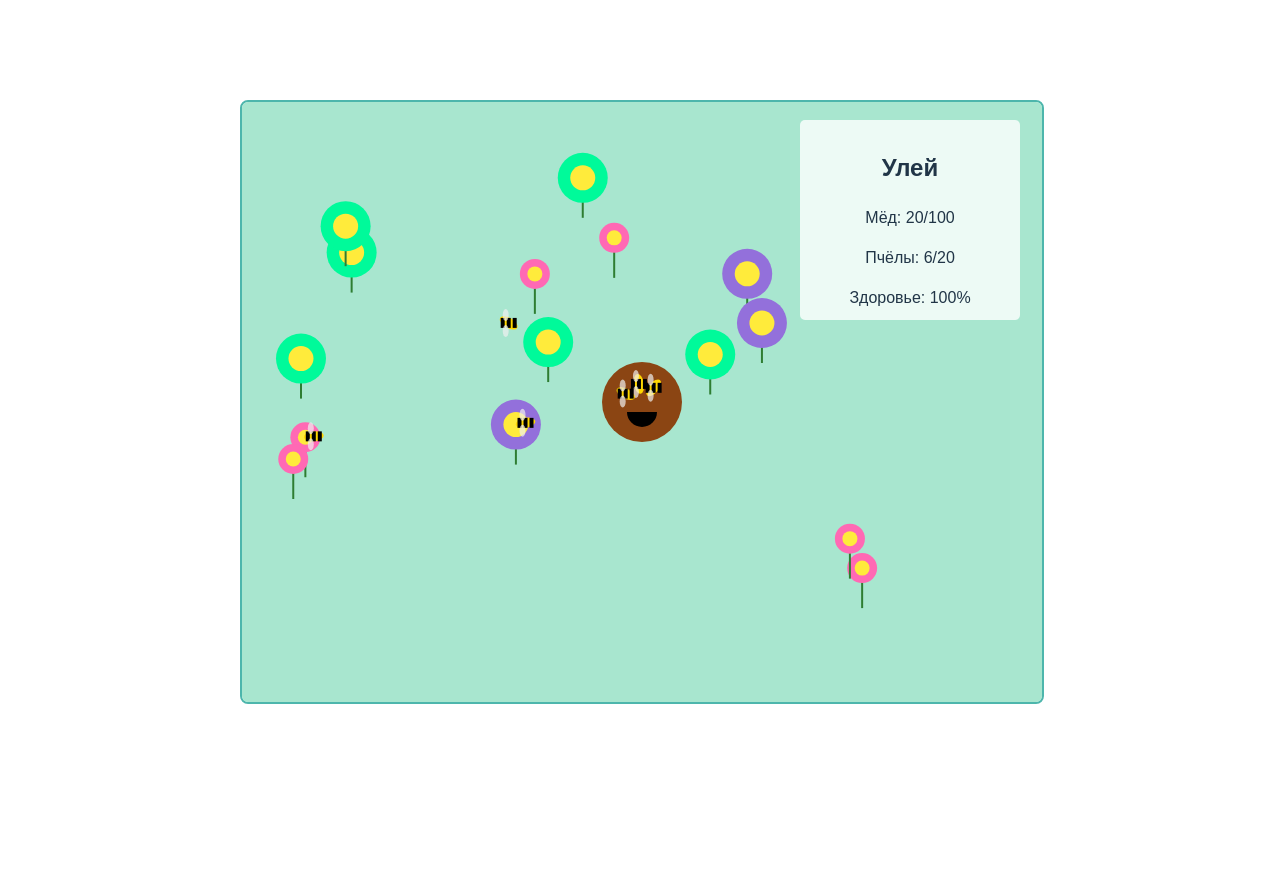
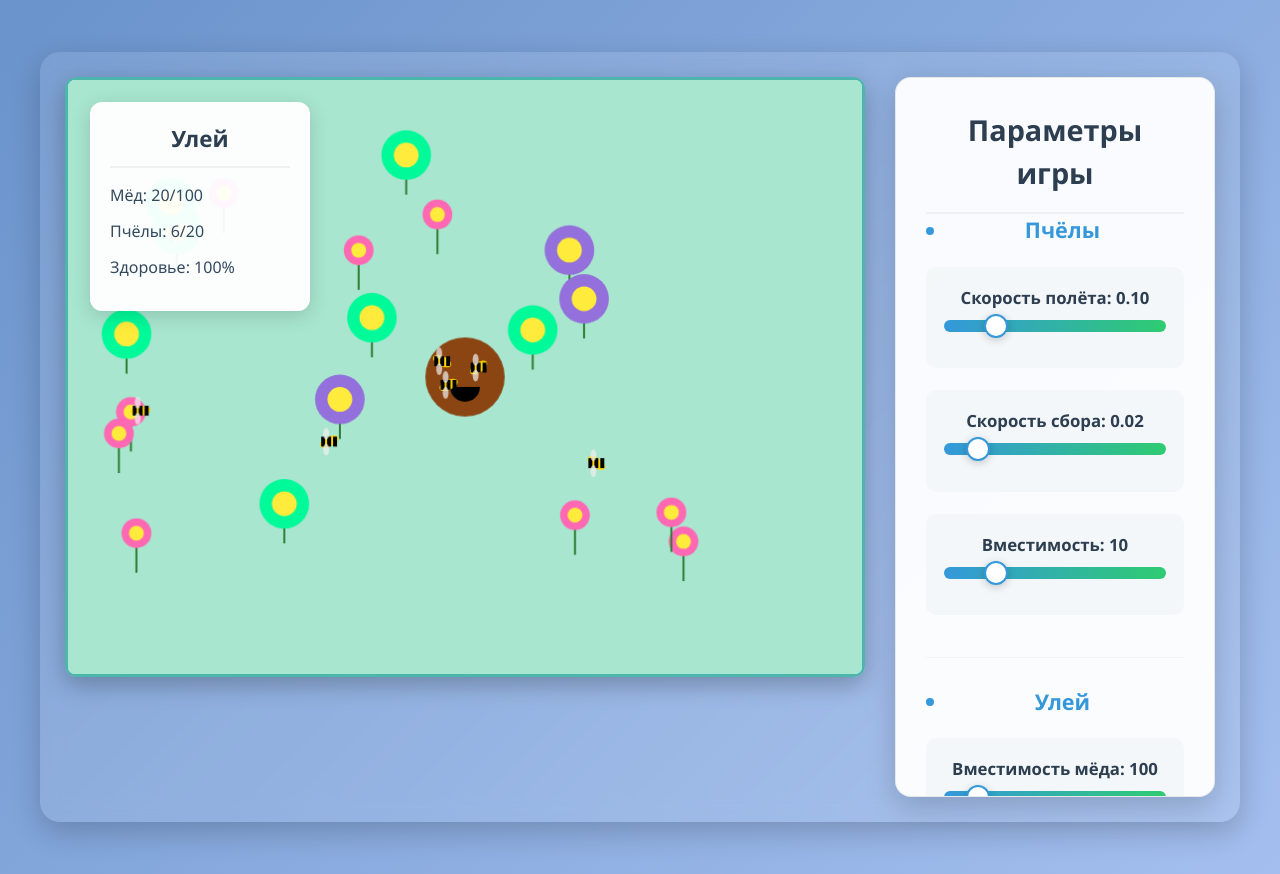
Before and after one commit to Rk-brn/Practical_work_beehive, a Vue app: page / in a window 1280 px wide. Before the commit the page ends 800 px from the top, so only its background shows below. Built offline with nearby package versions, Linux system fonts and the light colour scheme.

Commit message:
Добавлена панель параметров (частично работает), перенесены характеристики улья в левый угол.

```diff
--- a/src/App.vue
+++ b/src/App.vue
@@ -1,12 +1,78 @@
 <template>
-  <div class="game-container">
-    <canvas ref="gameCanvas" width="800" height="600"></canvas>
-    <div class="hive-info" v-if="hive">
-      <h2>Улей</h2>
-      <p>Мёд: {{ Math.round(hive.honey) }}/{{ hive.maxHoney }}</p>
-      <p>Пчёлы: {{ hive.bees.length }}/{{ hive.capacity }}</p>
-      <p>Здоровье: {{ Math.round(hive.health) }}%</p>
-      <p v-if="isHiveFull" style="color: red;">Улей переполнен! Пчёлы отдыхают</p>
+  <div class="app-container">
+    <div class="game-area">
+      <canvas ref="gameCanvas" width="800" height="600"></canvas>
+
+      <!-- Панель информации об улье -->
+      <div class="hive-info">
+        <h2>Улей</h2>
+        <p>Мёд: {{ hive ? Math.round(hive.honey) : 0 }}/{{ hive ? hive.maxHoney : 0 }}</p>
+        <p>Пчёлы: {{ hive ? hive.bees.length : 0 }}/{{ hive ? hive.capacity : 0 }}</p>
+        <p>Здоровье: {{ hive ? Math.round(hive.health) : 0 }}%</p>
+        <p v-if="isHiveFull" class="hive-full-warning">Улей переполнен! Пчёлы отдыхают</p>
+      </div>
+    </div>
+
+    <!-- Панель параметров -->
+    <div class="parameters-panel">
+      <h2>Параметры игры</h2>
+
+      <div class="parameter-group">
+        <h3>Пчёлы</h3>
+        <div class="parameter">
+          <label>
+            Скорость полёта: {{ beeParameters.speed.toFixed(2) }}
+            <input type="range" min="0.05" max="0.3" step="0.01" v-model.number="beeParameters.speed" @input="updateBeeParameters">
+          </label>
+        </div>
+        <div class="parameter">
+          <label>
+            Скорость сбора: {{ beeParameters.collectionSpeed.toFixed(2) }}
+            <input type="range" min="0.01" max="0.1" step="0.01" v-model.number="beeParameters.collectionSpeed" @input="updateBeeParameters">
+          </label>
+        </div>
+        <div class="parameter">
+          <label>
+            Вместимость: {{ beeParameters.capacity }}
+            <input type="range" min="5" max="30" step="1" v-model.number="beeParameters.capacity" @input="updateBeeParameters">
+          </label>
+        </div>
+      </div>
+
+      <div class="parameter-group">
+        <h3>Улей</h3>
+        <div class="parameter">
+          <label>
+            Вместимость мёда: {{ hiveParameters.maxHoney }}
+            <input type="range" min="50" max="500" step="10" v-model.number="hiveParameters.maxHoney" @input="updateHiveParameters">
+          </label>
+        </div>
+        <div class="parameter">
+          <label>
+            Количество пчёл: {{ hiveParameters.capacity }}
+            <input type="range" min="5" max="50" step="1" v-model.number="hiveParameters.capacity" @input="updateHiveParameters">
+          </label>
+        </div>
+      </div>
+
+      <div class="parameter-group">
+        <h3>Цветы</h3>
+        <div class="parameter">
+          <label>Время года:</label>
+          <select v-model="flowerParameters.season" @change="updateFlowerParameters">
+            <option value="spring">Весна</option>
+            <option value="summer">Лето</option>
+            <option value="autumn">Осень</option>
+            <option value="winter">Зима</option>
+          </select>
+        </div>
+        <div class="parameter">
+          <label>
+            Частота появления: {{ flowerSpawnRate }}%
+            <input type="range" min="1" max="100" step="1" v-model.number="flowerSpawnRate" @input="updateFlowerParameters">
+          </label>
+        </div>
+      </div>
     </div>
   </div>
 </template>
@@ -15,6 +81,13 @@
 import Flower from './classes/Flower';
 import Hive from './classes/Hive';
 import Bee from './classes/Bee';
+
+const SEASONS = {
+  spring: { spawnChance: 0.3, maxFlowers: 30, bloomDuration: 15000 },
+  summer: { spawnChance: 0.5, maxFlowers: 50, bloomDuration: 10000 },
+  autumn: { spawnChance: 0.2, maxFlowers: 20, bloomDuration: 12000 },
+  winter: { spawnChance: 0.05, maxFlowers: 10, bloomDuration: 8000 }
+};
 
 export default {
   name: 'App',
@@ -28,18 +101,38 @@ export default {
       lastTime: 0,
       gameLoopId: null,
       flowerSearchCooldown: 0,
-      isHiveFull: false // Флаг переполнения улья
+      isHiveFull: false,
+
+      beeParameters: {
+        speed: 0.1,
+        collectionSpeed: 0.02,
+        capacity: 10,
+      },
+
+      hiveParameters: {
+        maxHoney: 100,
+        capacity: 20,
+      },
+
+      flowerParameters: {
+        season: 'summer',
+        spawnChance: 0.5,
+        maxFlowers: 50,
+      },
+
+      flowerSpawnRate: 50,
+      lastFlowerSpawnTime: 0
     };
   },
   computed: {
-    // Вычисляем процент заполнения улья
     hiveFullness() {
-      if (!this.hive) return 0;
-      return this.hive.honey / this.hive.maxHoney;
+      return this.hive ? this.hive.honey / this.hive.maxHoney : 0;
+    },
+    flowerSpawnChance() {
+      return this.flowerSpawnRate / 100;
     }
   },
   watch: {
-    // Следим за заполнением улья
     hiveFullness(newVal) {
       this.isHiveFull = newVal >= 1;
     }
@@ -51,6 +144,7 @@ export default {
       this.initGame();
       this.startGameLoop();
       this.canvas.addEventListener('click', this.addFlowerAtClick);
+      this.updateSeasonConfig();
     });
   },
   beforeDestroy() {
@@ -61,18 +155,17 @@ export default {
   },
   methods: {
     initGame() {
-      // Инициализация улья
       this.hive = new Hive({
         x: this.canvas.width / 2,
-        y: this.canvas.height / 2
+        y: this.canvas.height / 2,
+        maxHoney: this.hiveParameters.maxHoney,
+        capacity: this.hiveParameters.capacity
       });
 
-      // Создаем 15 случайных цветов
       for (let i = 0; i < 15; i++) {
         this.addRandomFlower();
       }
 
-      // Добавляем 5 пчел
       for (let i = 0; i < 5; i++) {
         this.addBee();
       }
@@ -83,7 +176,12 @@ export default {
       const y = 50 + Math.random() * (this.canvas.height - 100);
       const types = ['common', 'common', 'common', 'rare', 'magical'];
       const type = types[Math.floor(Math.random() * types.length)];
-      this.flowers.push(new Flower(x, y, type));
+      const flower = new Flower(x, y, type);
+
+      const seasonConfig = SEASONS[this.flowerParameters.season];
+      flower.bloomDuration = seasonConfig.bloomDuration;
+
+      this.flowers.push(flower);
     },
 
     addFlowerAtClick(event) {
@@ -92,19 +190,30 @@ export default {
       const y = event.clientY - rect.top;
       const types = ['common', 'rare', 'magical'];
       const type = types[Math.floor(Math.random() * types.length)];
-      this.flowers.push(new Flower(x, y, type));
+      const flower = new Flower(x, y, type);
+
+      const seasonConfig = SEASONS[this.flowerParameters.season];
+      flower.bloomDuration = seasonConfig.bloomDuration;
+
+      this.flowers.push(flower);
     },
 
     addBee() {
       if (this.hive.bees.length >= this.hive.capacity) return;
 
       const bee = new Bee(this.hive.id);
-      // Устанавливаем начальную позицию пчелы в улей
-      bee.position = { ...this.hive.position };
+      bee.speed = this.beeParameters.speed;
+      bee.collectionSpeed = this.beeParameters.collectionSpeed;
+      bee.capacity = this.beeParameters.capacity;
+
+      bee.position = {
+        x: this.hive.position.x + (Math.random() * 20 - 10),
+        y: this.hive.position.y + (Math.random() * 20 - 10)
+      };
+
       this.hive.bees.push(bee);
       this.bees.push(bee);
 
-      // Сразу запускаем пчелу на поиск цветка
       if (!this.isHiveFull) {
         this.findFlowerForBee(bee);
       }
@@ -124,29 +233,66 @@ export default {
       this.gameLoopId = requestAnimationFrame(loop);
     },
 
+    updateBeeParameters() {
+      this.bees.forEach(bee => {
+        bee.speed = this.beeParameters.speed;
+        bee.collectionSpeed = this.beeParameters.collectionSpeed;
+        bee.capacity = this.beeParameters.capacity;
+      });
+    },
+
+    updateHiveParameters() {
+      this.hive.maxHoney = this.hiveParameters.maxHoney;
+      this.hive.capacity = this.hiveParameters.capacity;
+
+      if (this.hive.bees.length > this.hive.capacity) {
+        const excess = this.hive.bees.length - this.hive.capacity;
+        for (let i = 0; i < excess; i++) {
+          const bee = this.hive.bees.pop();
+          const index = this.bees.indexOf(bee);
+          if (index !== -1) {
+            this.bees.splice(index, 1);
+          }
+        }
+      }
+    },
+
+    updateSeasonConfig() {
+      const seasonConfig = SEASONS[this.flowerParameters.season];
+      this.flowerParameters.spawnChance = seasonConfig.spawnChance;
+      this.flowerParameters.maxFlowers = seasonConfig.maxFlowers;
+    },
+
+    updateFlowerParameters() {
+      this.updateSeasonConfig();
+    },
+
     update(deltaTime) {
-      // Обновляем цветы
       this.flowers.forEach(flower => flower.update());
+      this.flowers = this.flowers.filter(flower => flower.isBlooming);
 
-      // Оптимизация: ищем цветы раз в 500мс, а не каждый кадр
+      this.lastFlowerSpawnTime += deltaTime;
+      if (this.lastFlowerSpawnTime > 1000 &&
+          this.flowers.length < this.flowerParameters.maxFlowers &&
+          Math.random() < this.flowerParameters.spawnChance) {
+        this.addRandomFlower();
+        this.lastFlowerSpawnTime = 0;
+      }
+
       this.flowerSearchCooldown += deltaTime;
       const shouldSearch = this.flowerSearchCooldown > 500;
       if (shouldSearch) {
         this.flowerSearchCooldown = 0;
       }
 
-      // Проверяем переполнение улья
       this.isHiveFull = this.hive.honey >= this.hive.maxHoney;
 
-      // Если улей переполнен, возвращаем всех пчел
       if (this.isHiveFull) {
         this.returnAllBeesToHive();
       }
 
-      // Обновляем пчел
       this.bees.forEach(bee => {
         if (this.isHiveFull && bee.status !== 'returning' && bee.status !== 'in-hive') {
-          // Если улей переполнен, возвращаем пчелу
           this.returnBeeToHive(bee);
         }
 
@@ -154,13 +300,18 @@ export default {
           this.moveBee(bee, deltaTime);
           if (this.checkBeeReachedTarget(bee)) {
             bee.status = 'collecting';
+            bee.currentFlower = this.findFlowerAtPosition(bee.position);
           }
         }
 
         if (bee.status === 'collecting') {
+          if (!bee.currentFlower || !bee.currentFlower.isBlooming) {
+            this.returnBeeToHive(bee);
+            return;
+          }
+
           this.collectPollen(bee, deltaTime);
 
-          // Если пчела собрала достаточно пыльцы, возвращаемся
           if (bee.pollen >= bee.capacity) {
             this.returnBeeToHive(bee);
           }
@@ -173,20 +324,17 @@ export default {
           }
         }
 
-        // Пробуждаем "ленивых" пчел, если есть место в улье
         if (bee.status === 'idle' && shouldSearch && !this.isHiveFull) {
           this.findFlowerForBee(bee);
         }
       });
 
-      // Автоматическое добавление пчел только если есть место в улье
       if (!this.isHiveFull && this.hive.honey > 20 && this.bees.length < this.hive.capacity) {
         this.addBee();
         this.hive.honey -= 20;
       }
     },
 
-    // Вернуть пчелу в улей
     returnBeeToHive(bee) {
       bee.status = 'returning';
       bee.target = {
@@ -196,7 +344,6 @@ export default {
       this.calculateBeeDirection(bee);
     },
 
-    // Вернуть всех пчел в улей
     returnAllBeesToHive() {
       this.bees.forEach(bee => {
         if (bee.status !== 'returning' && bee.status !== 'in-hive') {
@@ -206,12 +353,10 @@ export default {
     },
 
     findFlowerForBee(bee) {
-      // Если улей переполнен, не ищем цветы
       if (this.isHiveFull) return;
 
       const availableFlowers = this.flowers.filter(f => f.isBlooming && f.pollen > 0);
       if (availableFlowers.length > 0) {
-        // Выбираем случайный доступный цветок
         const flower = availableFlowers[Math.floor(Math.random() * availableFlowers.length)];
         bee.target = { x: flower.x, y: flower.y };
         bee.status = 'flying-to-flower';
@@ -221,109 +366,86 @@ export default {
 
     moveBee(bee, deltaTime) {
       if (!bee.target || !bee.direction) return;
-
-      // Скорость пчелы
-      const speed = 0.1;
-
-      // Обновляем позицию пчелы
-      bee.position.x += bee.direction.x * speed * deltaTime;
-      bee.position.y += bee.direction.y * speed * deltaTime;
+      bee.position.x += bee.direction.x * bee.speed * deltaTime;
+      bee.position.y += bee.direction.y * bee.speed * deltaTime;
     },
 
     checkBeeReachedTarget(bee) {
       if (!bee.target) return false;
+      const dx = bee.target.x - bee.position.x;
+      const dy = bee.target.y - bee.position.y;
+      return Math.sqrt(dx * dx + dy * dy) < 10;
+    },
 
-      // Расстояние до цели
+    checkBeeReachedHive(bee) {
+      if (!this.hive) return false;
+      const dx = this.hive.position.x - bee.position.x;
+      const dy = this.hive.position.y - bee.position.y;
+      return Math.sqrt(dx * dx + dy * dy) < 15;
+    },
+
+    findFlowerAtPosition(position) {
+      return this.flowers.find(f => {
+        const dx = f.x - position.x;
+        const dy = f.y - position.y;
+        return Math.sqrt(dx * dx + dy * dy) < 20;
+      });
+    },
+
+    calculateBeeDirection(bee) {
+      if (!bee.target) return;
       const dx = bee.target.x - bee.position.x;
       const dy = bee.target.y - bee.position.y;
       const distance = Math.sqrt(dx * dx + dy * dy);
 
-      // Считаем, что достигли цели, если расстояние меньше 10 пикселей
-      return distance < 10;
-    },
-
-    checkBeeReachedHive(bee) {
-      if (!this.hive) return false;
-
-      // Расстояние до улья
-      const dx = this.hive.position.x - bee.position.x;
-      const dy = this.hive.position.y - bee.position.y;
-      const distance = Math.sqrt(dx * dx + dy * dy);
-
-      // Считаем, что достигли улья, если расстояние меньше 15 пикселей
-      return distance < 15;
-    },
-
-    calculateBeeDirection(bee) {
-      if (!bee.target) return;
-
-      // Вектор направления
-      const dx = bee.target.x - bee.position.x;
-      const dy = bee.target.y - bee.position.y;
-      const distance = Math.sqrt(dx * dx + dy * dy);
-
-      // Нормализуем вектор
       if (distance > 0) {
         bee.direction = {
           x: dx / distance,
           y: dy / distance
         };
+      } else {
+        bee.direction = { x: 0, y: 0 };
       }
     },
 
     collectPollen(bee, deltaTime) {
-      // Находим цветок, на котором стоит пчела
-      const currentFlower = this.flowers.find(f => {
-        const dx = f.x - bee.position.x;
-        const dy = f.y - bee.position.y;
-        return Math.sqrt(dx * dx + dy * dy) < 20;
-      });
+      if (!bee.currentFlower) {
+        bee.currentFlower = this.findFlowerAtPosition(bee.position);
+      }
 
-      if (!currentFlower || !currentFlower.isBlooming) {
-        // Цветок больше не доступен, возвращаемся в улей
+      if (!bee.currentFlower || !bee.currentFlower.isBlooming) {
         this.returnBeeToHive(bee);
         return;
       }
 
-      // Скорость сбора пыльцы
-      const collectionSpeed = 0.02;
-
-      // Собираем пыльцу с цветка
-      const collected = currentFlower.collectPollen(collectionSpeed * deltaTime);
+      const collected = bee.currentFlower.collectPollen(bee.collectionSpeed * deltaTime);
       bee.pollen += collected;
     },
 
     depositPollen(bee) {
       if (bee.pollen > 0) {
-        // Сдаем пыльцу в улей и округляем результат
         this.hive.honey = Math.min(this.hive.maxHoney, Math.round(this.hive.honey + bee.pollen));
         bee.pollen = 0;
       }
 
-      // Возвращаем пчелу в улей
       bee.position = { ...this.hive.position };
       bee.status = 'idle';
       bee.target = null;
+      bee.currentFlower = null;
 
-      // Если есть место в улье, ищем новый цветок
       if (!this.isHiveFull) {
         this.findFlowerForBee(bee);
       }
     },
 
     render() {
-      // Очистка холста
       this.ctx.clearRect(0, 0, this.canvas.width, this.canvas.height);
-
-      // Фон
       this.ctx.fillStyle = '#a8e6cf';
       this.ctx.fillRect(0, 0, this.canvas.width, this.canvas.height);
 
-      // Цветы
       this.flowers.forEach(flower => {
         const f = flower.getVisualData();
 
-        // Стебель
         this.ctx.strokeStyle = '#2E7D32';
         this.ctx.lineWidth = 2;
         this.ctx.beginPath();
@@ -331,7 +453,6 @@ export default {
         this.ctx.lineTo(f.x, f.y + 40);
         this.ctx.stroke();
 
-        // Цветок
         this.ctx.save();
         this.ctx.globalAlpha = f.opacity;
         this.ctx.fillStyle = f.color;
@@ -339,7 +460,6 @@ export default {
         this.ctx.arc(f.x, f.y, f.size, 0, Math.PI * 2);
         this.ctx.fill();
 
-        // Центр цветка
         this.ctx.fillStyle = '#FFEB3B';
         this.ctx.beginPath();
         this.ctx.arc(f.x, f.y, f.size / 2, 0, Math.PI * 2);
@@ -347,25 +467,20 @@ export default {
         this.ctx.restore();
       });
 
-      // Улей
-      this.ctx.fillStyle = this.isHiveFull ? '#d9534f' : '#8B4513'; // Красный при переполнении
+      this.ctx.fillStyle = this.isHiveFull ? '#d9534f' : '#8B4513';
       this.ctx.beginPath();
       this.ctx.arc(this.hive.position.x, this.hive.position.y, 40, 0, Math.PI * 2);
       this.ctx.fill();
 
-      // Вход в улей
       this.ctx.fillStyle = '#000';
       this.ctx.beginPath();
       this.ctx.arc(this.hive.position.x, this.hive.position.y + 10, 15, 0, Math.PI);
       this.ctx.fill();
 
-      // Пчелы
       this.bees.forEach(bee => {
-        // Тело пчелы
         this.ctx.fillStyle = '#FFD700';
         this.ctx.beginPath();
 
-        // Поворачиваем пчелу в направлении движения
         if (bee.direction) {
           const angle = Math.atan2(bee.direction.y, bee.direction.x);
           this.ctx.ellipse(
@@ -382,13 +497,11 @@ export default {
         }
         this.ctx.fill();
 
-        // Полоски на теле
         this.ctx.fillStyle = '#000';
         this.ctx.fillRect(bee.position.x - 8, bee.position.y - 5, 4, 10);
         this.ctx.fillRect(bee.position.x - 2, bee.position.y - 5, 4, 10);
         this.ctx.fillRect(bee.position.x + 4, bee.position.y - 5, 4, 10);
 
-        // Крылья
         this.ctx.fillStyle = 'rgba(240, 240, 240, 0.7)';
         this.ctx.beginPath();
         this.ctx.ellipse(bee.position.x - 3, bee.position.y - 8, 3, 6, 0, 0, Math.PI * 2);
@@ -403,32 +516,231 @@ export default {
 </script>
 
 <style>
-.game-container {
+/* Основные стили */
+* {
+  box-sizing: border-box;
+  margin: 0;
+  padding: 0;
+}
+
+body {
+  font-family: 'Segoe UI', Tahoma, Geneva, Verdana, sans-serif;
+  background: linear-gradient(135deg, #6a93cb 0%, #a4bfef 100%);
+  min-height: 100vh;
+  display: flex;
+  justify-content: center;
+  align-items: center;
+  padding: 20px;
+  color: #2c3e50;
+}
+
+.app-container {
+  display: flex;
+  justify-content: center;
+  gap: 30px;
+  max-width: 1200px;
+  width: 100%;
+  background: rgba(255, 255, 255, 0.1);
+  backdrop-filter: blur(10px);
+  border-radius: 20px;
+  padding: 25px;
+  box-shadow: 0 10px 30px rgba(0, 0, 0, 0.2);
+}
+
+.game-area {
   position: relative;
   width: 800px;
   height: 600px;
-  margin: 0 auto;
+  flex-shrink: 0;
+  border-radius: 12px;
+  overflow: hidden;
+  box-shadow: 0 8px 25px rgba(0, 0, 0, 0.25);
 }
 
 canvas {
   display: block;
-  background-color: #e0f7fa;
-  border: 2px solid #4db6ac;
-  border-radius: 8px;
+  background: linear-gradient(to bottom, #e0f7fa, #b2ebf2);
+  width: 100%;
+  height: 100%;
+  border: 3px solid #4db6ac;
+  border-radius: 10px;
 }
 
+/* Информация об улье */
 .hive-info {
   position: absolute;
-  top: 20px;
-  right: 20px;
-  background: rgba(255, 255, 255, 0.8);
-  padding: 10px;
-  border-radius: 5px;
-  font-family: Arial, sans-serif;
-  min-width: 200px;
+  top: 25px;
+  left: 25px;
+  background: rgba(255, 255, 255, 0.95);
+  padding: 20px;
+  border-radius: 12px;
+  box-shadow: 0 5px 20px rgba(0, 0, 0, 0.15);
+  min-width: 220px;
+  z-index: 10;
+  transition: transform 0.3s ease;
 }
 
-.hive-info p:last-child {
+.hive-info:hover {
+  transform: translateY(-5px);
+}
+
+.hive-info h2 {
+  margin-top: 0;
+  margin-bottom: 15px;
+  color: #2c3e50;
+  font-size: 1.4rem;
+  border-bottom: 2px solid #f0f0f0;
+  padding-bottom: 10px;
+}
+
+.hive-info p {
+  margin: 12px 0;
+  font-size: 1rem;
+  color: #34495e;
+  display: flex;
+  justify-content: space-between;
+}
+
+.hive-info p span {
+  font-weight: 600;
+  color: #2980b9;
+}
+
+.hive-full-warning {
+  color: #e74c3c !important;
+  font-weight: 600;
+  text-align: center;
+  margin-top: 15px !important;
+  padding-top: 10px;
+  border-top: 1px dashed #eee;
+}
+
+/* Панель параметров */
+.parameters-panel {
+  background: rgba(255, 255, 255, 0.95);
+  padding: 30px;
+  border-radius: 16px;
+  box-shadow: 0 10px 30px rgba(0, 0, 0, 0.18);
+  width: 350px;
+  max-height: 90vh;
+  overflow-y: auto;
+  border: 1px solid rgba(0, 0, 0, 0.08);
+  transition: all 0.3s ease;
+}
+
+.parameters-panel:hover {
+  box-shadow: 0 12px 35px rgba(0, 0, 0, 0.25);
+}
+
+.parameters-panel h2 {
+  margin-top: 0;
+  color: #2c3e50;
+  border-bottom: 2px solid #f0f0f0;
+  padding-bottom: 18px;
+  font-size: 1.8rem;
+  text-align: center;
+}
+
+.parameter-group {
+  margin-bottom: 28px;
+  padding-bottom: 20px;
+  border-bottom: 1px solid #f5f5f5;
+}
+
+.parameter-group:last-child {
+  border-bottom: none;
   margin-bottom: 0;
+  padding-bottom: 0;
 }
+
+.parameter-group h3 {
+  margin: 0 0 20px 0;
+  color: #3498db;
+  font-size: 1.35rem;
+  position: relative;
+  padding-left: 15px;
+}
+
+.parameter-group h3:before {
+  content: "";
+  position: absolute;
+  left: 0;
+  top: 50%;
+  transform: translateY(-50%);
+  width: 8px;
+  height: 8px;
+  background: #3498db;
+  border-radius: 50%;
+}
+
+.parameter {
+  margin-bottom: 22px;
+  background: rgba(236, 240, 241, 0.4);
+  padding: 18px;
+  border-radius: 10px;
+  transition: background 0.3s ease;
+}
+
+.parameter:hover {
+  background: rgba(236, 240, 241, 0.7);
+}
+
+.parameter label {
+  display: block;
+  margin-bottom: 12px;
+  font-weight: 600;
+  color: #2c3e50;
+  font-size: 1.05rem;
+}
+
+.parameter input[type="range"] {
+  width: 100%;
+  height: 12px;
+  border-radius: 6px;
+  background: linear-gradient(to right, #3498db, #2ecc71);
+  outline: none;
+  margin-top: 10px;
+  cursor: pointer;
+  -webkit-appearance: none;
+}
+
+.parameter input[type="range"]::-webkit-slider-thumb {
+  -webkit-appearance: none;
+  width: 24px;
+  height: 24px;
+  border-radius: 50%;
+  background: #fff;
+  border: 2px solid #3498db;
+  cursor: pointer;
+  box-shadow: 0 2px 8px rgba(0, 0, 0, 0.2);
+}
+
+.parameter select {
+  width: 100%;
+  padding: 14px;
+  border-radius: 10px;
+  border: 1px solid #ddd;
+  background: white;
+  font-size: 1.05rem;
+  margin-top: 10px;
+  box-shadow: inset 0 2px 5px rgba(0,0,0,0.05);
+  transition: all 0.3s ease;
+  cursor: pointer;
+}
+
+.parameter select:focus {
+  border-color: #3498db;
+  outline: none;
+  box-shadow: 0 0 0 2px rgba(52, 152, 219, 0.2);
+}
+
+/* Анимации и интерактивность */
+input, select {
+  transition: all 0.3s ease;
+}
+
+input:hover, select:hover {
+  transform: translateY(-2px);
+}
+
 </style>
```
